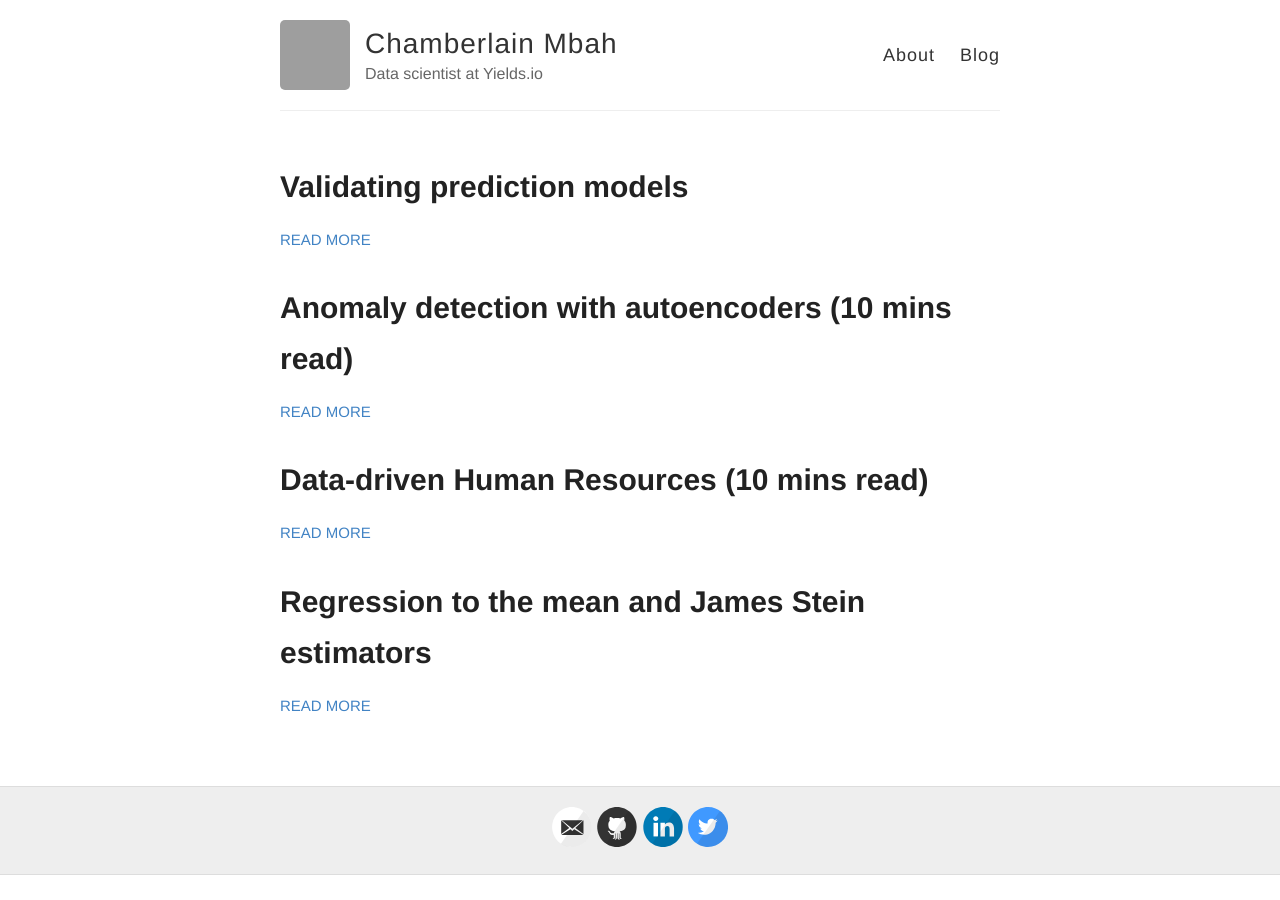
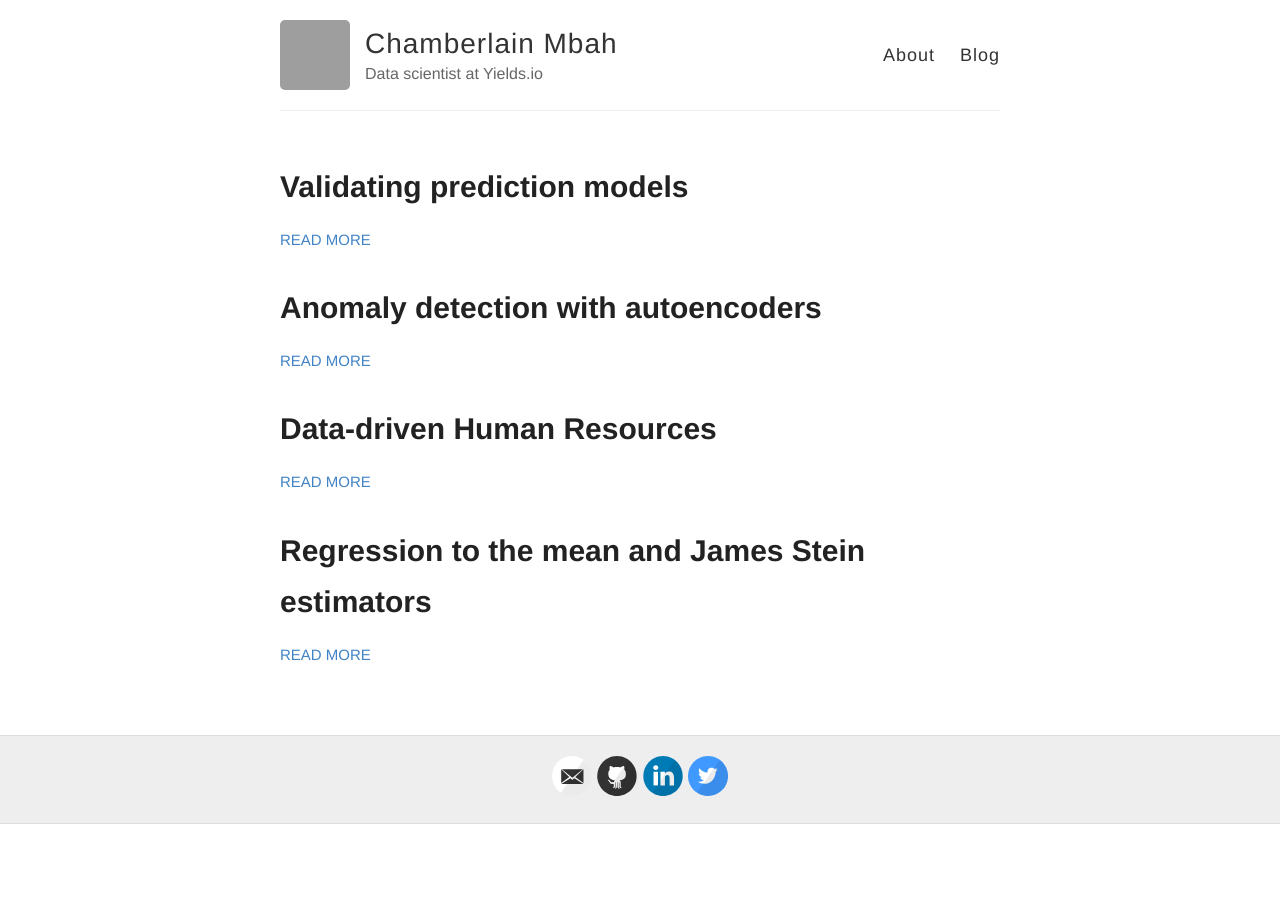
Before and after one commit to chambox/chambox.github.io, a Jekyll site: the page built from index.html, in a window 1280 px wide. Built offline with Jekyll 4.4.1, drawn with Linux system fonts in a browser that asks for light colours; a script that is not in the unit is left out; grey boxes are pictures that could not be loaded.

Commit message:
remove the reads in the titles

```diff
--- a/_posts/2018-10-30-DataDrivenHR.md
+++ b/_posts/2018-10-30-DataDrivenHR.md
@@ -1,6 +1,6 @@
 ---
 layout: post
-title: Data-driven Human Resources (10 mins read)
+title: Data-driven Human Resources
 ---
 
 
--- a/_posts/2019-09-15-autoencoder.md
+++ b/_posts/2019-09-15-autoencoder.md
@@ -1,6 +1,6 @@
 ---
 layout: post
-title: Anomaly detection with autoencoders (10 mins read)
+title: Anomaly detection with autoencoders
 ---
 <script src="https://cdn.plot.ly/plotly-latest.min.js"></script>
 
```
